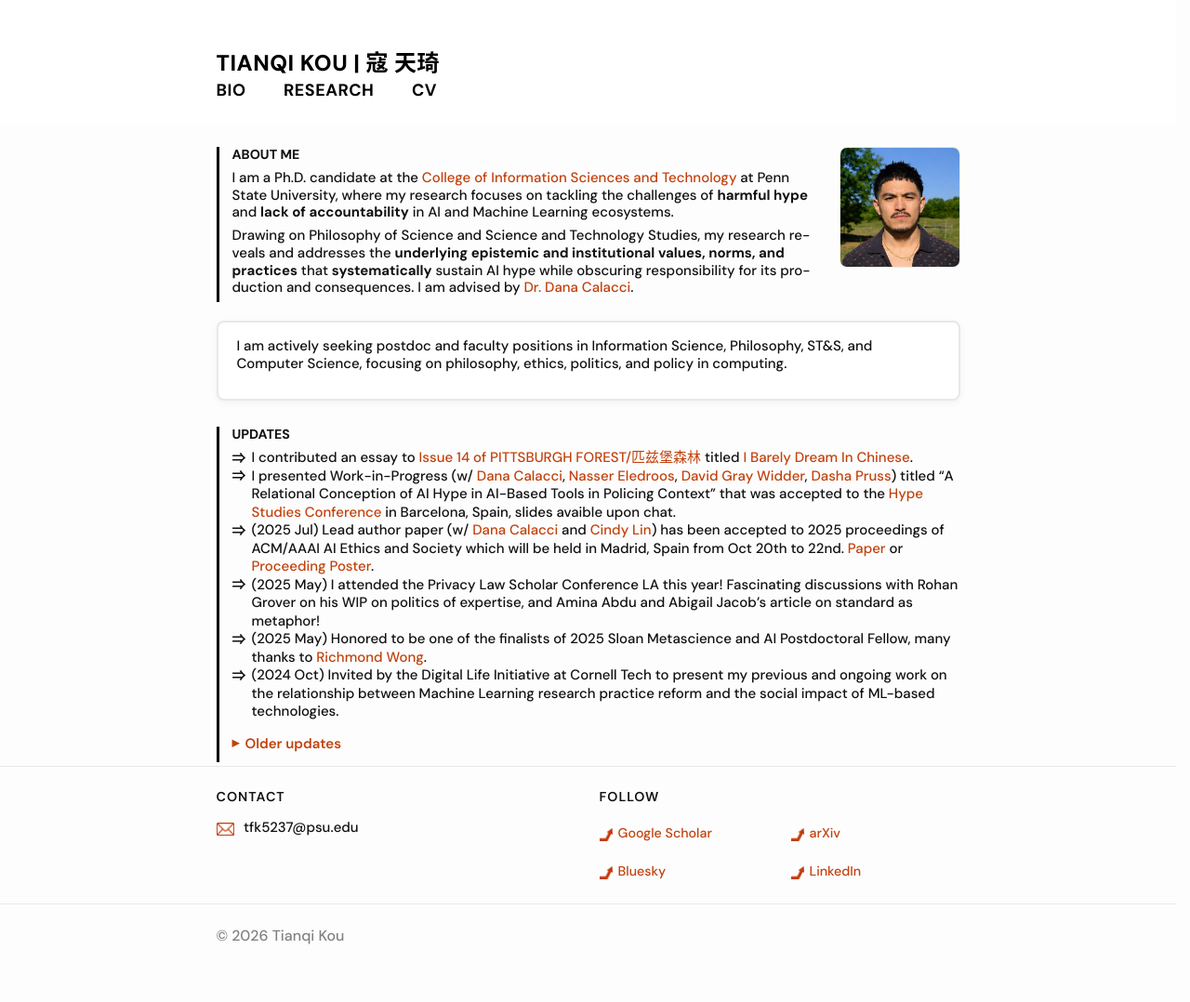
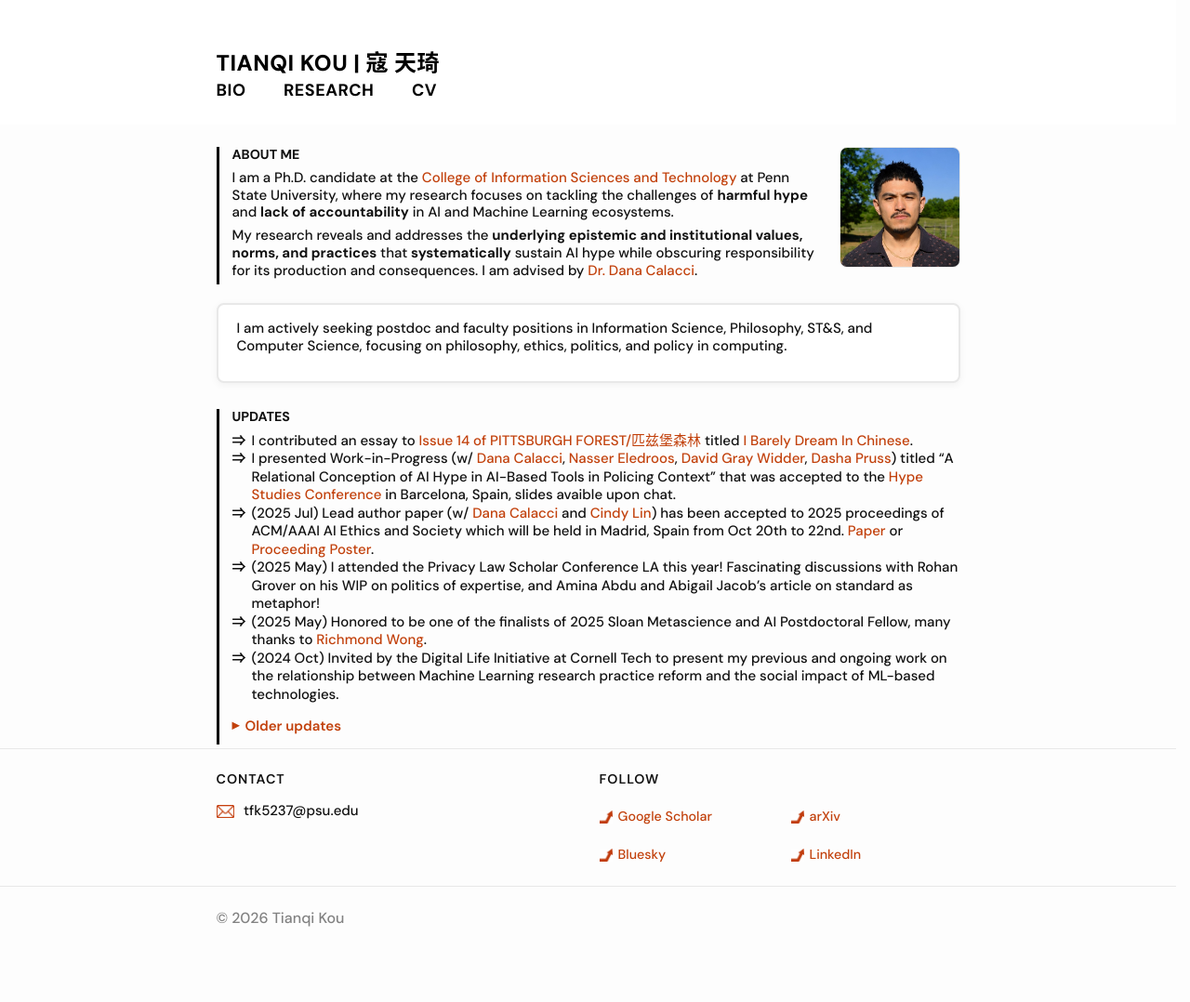
Before and after one commit to koutianqi/koutianqi.github.io, a Jekyll site: the page built from index.markdown, in a window 1280 px wide. Shown: the whole page at 93% size. Built offline with Jekyll 4.4.1, drawn with Linux system fonts in a browser that asks for light colours.

Commit message:
Update index.markdown

```diff
--- a/index.markdown
+++ b/index.markdown
@@ -11,7 +11,7 @@
 
 I am a Ph.D. candidate at the [College of Information Sciences and Technology](https://ist.psu.edu/about) at Penn State University, where my research focuses on tackling the challenges of **harmful hype** and **lack of accountability** in AI and Machine Learning ecosystems.
 
-Drawing on Philosophy of Science and Science and Technology Studies, my research reveals and addresses the **underlying epistemic and institutional values, norms, and practices** that **systematically** sustain AI hype while obscuring responsibility for its production and consequences. I am advised by [Dr. Dana Calacci](https://www.dcalacci.net).
+My research reveals and addresses the **underlying epistemic and institutional values, norms, and practices** that **systematically** sustain AI hype while obscuring responsibility for its production and consequences. I am advised by [Dr. Dana Calacci](https://www.dcalacci.net).
 
   </div>
   <img class="headshot" src="{{ "/assets/img/headshot_crop.jpg" | relative_url }}" alt="Headshot" />
```
